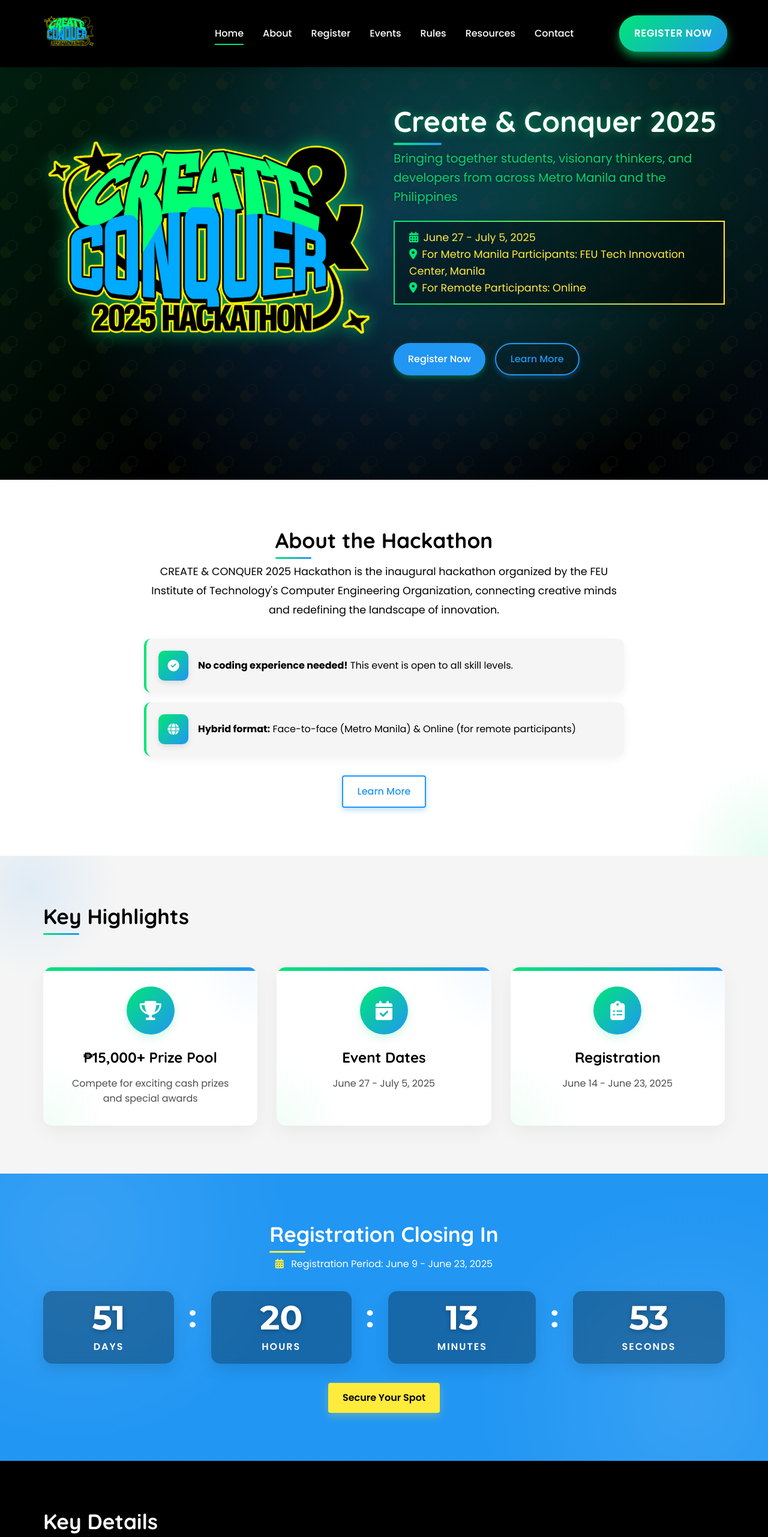
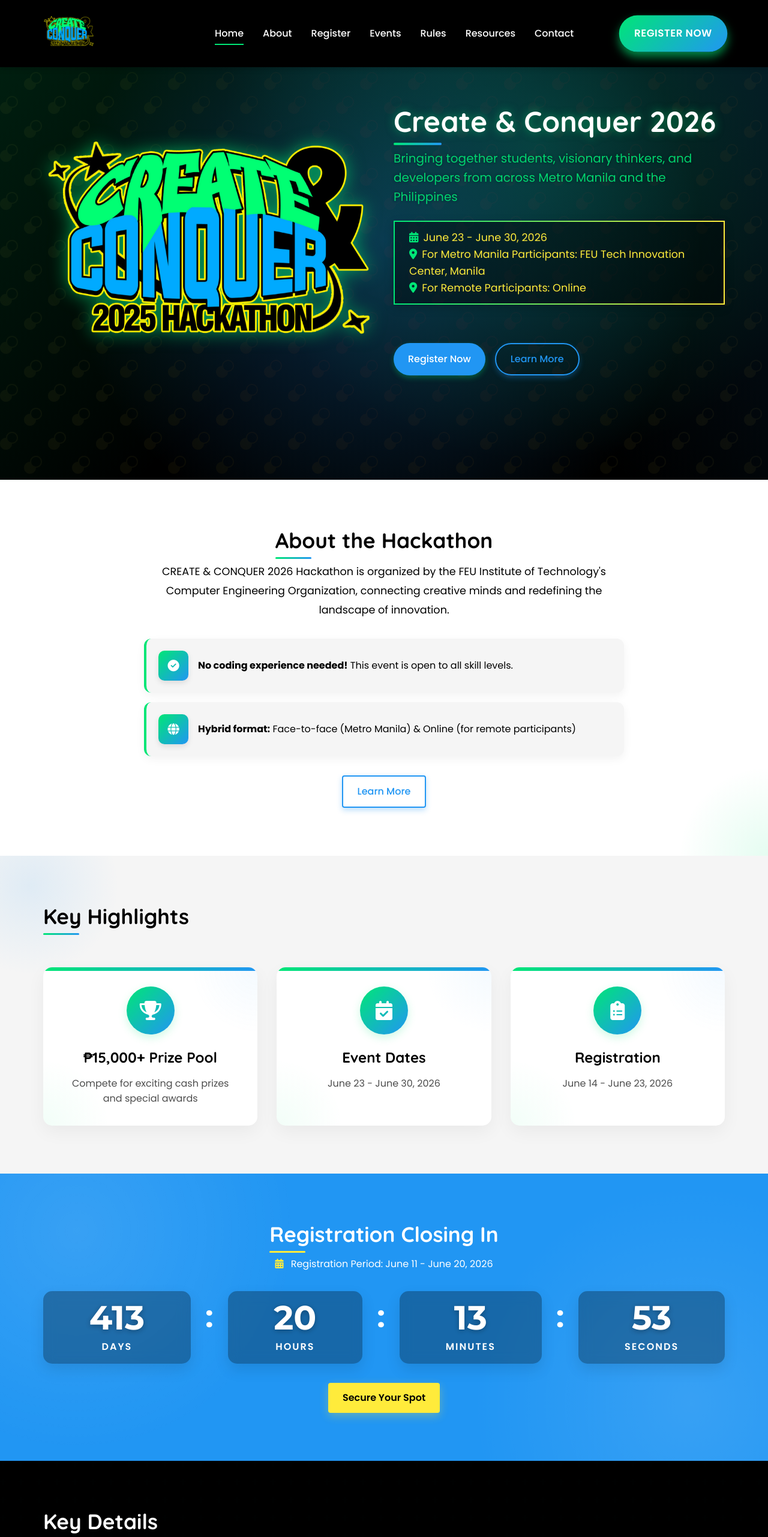
Before and after one commit to Xhinvier07/createconquer, a React (Vite) app: page / in a window 1280 px wide. Shown: the top 2563 px of the page at 60% size. Built offline with nearby package versions, Linux system fonts and the light colour scheme.

Commit message:
Updated event dates and registration period for Create & Conquer 2026 in Home.jsx.

```diff
--- a/src/pages/Home.jsx
+++ b/src/pages/Home.jsx
@@ -17,7 +17,7 @@
 
 const Home = () => {
   // Registration deadline date
-  const registrationDeadline = "2025-06-23T23:59:59";
+  const registrationDeadline = "2026-06-20T23:59:59";
 
   return (
     <div className="home-page">
@@ -29,14 +29,14 @@
         <div className="container hero-container">
           <div className="hero-flex">
             <div className="hero-logo">
-              <img src={heroImage} alt="Create & Conquer 2025" className="hero-banner" />
+              <img src={heroImage} alt="Create & Conquer 2026" className="hero-banner" />
             </div>
             <div className="hero-content">
-              <h1 className="hero-title">Create & Conquer 2025</h1>
+              <h1 className="hero-title">Create & Conquer 2026</h1>
               <p className="hero-tagline">Bringing together students, visionary thinkers, and developers from across Metro Manila and the Philippines</p>
               <p className="hero-dates">
                 <i className="fas fa-calendar-alt"></i>
-                June 27 - July 5, 2025
+                June 23 - June 30, 2026
                 <br></br>
                 <i className="fas fa-map-marker-alt"></i>
               For Metro Manila Participants: FEU Tech Innovation Center, Manila
@@ -58,7 +58,7 @@
           <div className="intro-content">
             <h2 className="section-title">About the Hackathon</h2>
             <p className="intro-text">
-              CREATE & CONQUER 2025 Hackathon is the inaugural hackathon organized by the FEU Institute of Technology's
+              CREATE & CONQUER 2026 Hackathon is organized by the FEU Institute of Technology's
               Computer Engineering Organization, connecting creative minds and redefining the landscape of innovation.
             </p>
             <div className="intro-features">
@@ -91,12 +91,12 @@
             <div className="highlight-card">
               <div className="highlight-icon"><i className="fas fa-calendar-check"></i></div>
               <h3>Event Dates</h3>
-              <p>June 27 - July 5, 2025</p>
+              <p>June 23 - June 30, 2026</p>
             </div>
             <div className="highlight-card">
               <div className="highlight-icon"><i className="fas fa-clipboard-list"></i></div>
               <h3>Registration</h3>
-              <p>June 14 - June 23, 2025</p>
+              <p>June 14 - June 23, 2026</p>
             </div>
           </div>
         </div>
@@ -106,7 +106,7 @@
       <section className="section countdown-section">
         <div className="container">
           <h2 className="section-title">Registration Closing In</h2>
-          <p><i className="fas fa-calendar-alt"></i> Registration Period: June 9 - June 23, 2025</p>
+          <p><i className="fas fa-calendar-alt"></i> Registration Period: June 11 - June 20, 2026</p>
           <CountdownTimer targetDate={registrationDeadline} />
           <div className="countdown-cta">
             <Link to="/registration" className="btn btn-primary">Secure Your Spot</Link>
@@ -150,15 +150,15 @@
           <div className="important-dates">
             <div className="date-item">
               <h3>Registration</h3>
-              <p><i className="fas fa-calendar-day"></i> June 14 - June 23, 2025</p>
+              <p><i className="fas fa-calendar-day"></i> June 11 - June 20, 2026</p>
             </div>
             <div className="date-item">
               <h3>Orientation & Kickoff</h3>
-              <p><i className="fas fa-flag"></i> June 27, 2025</p>
+              <p><i className="fas fa-flag"></i> June 23, 2026</p>
             </div>
             <div className="date-item">
               <h3>Final Demo Day & Awarding</h3>
-              <p><i className="fas fa-award"></i> July 5, 2025</p>
+              <p><i className="fas fa-award"></i> June 30, 2026</p>
             </div>
           </div>
           <Timeline />
```
